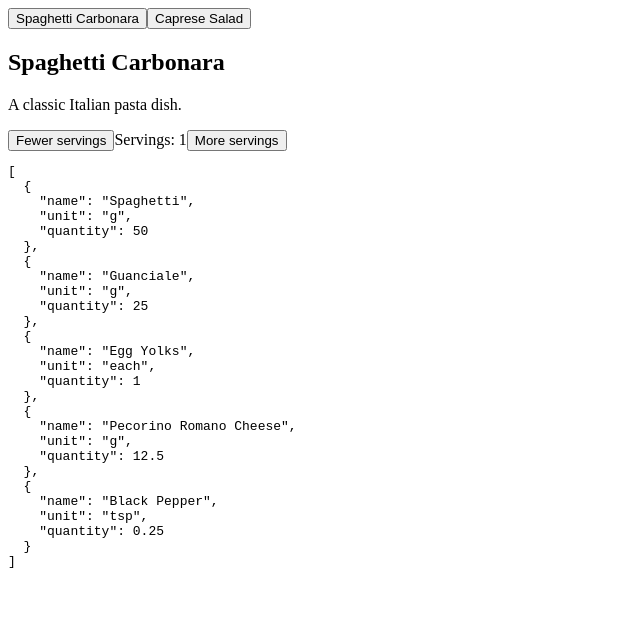
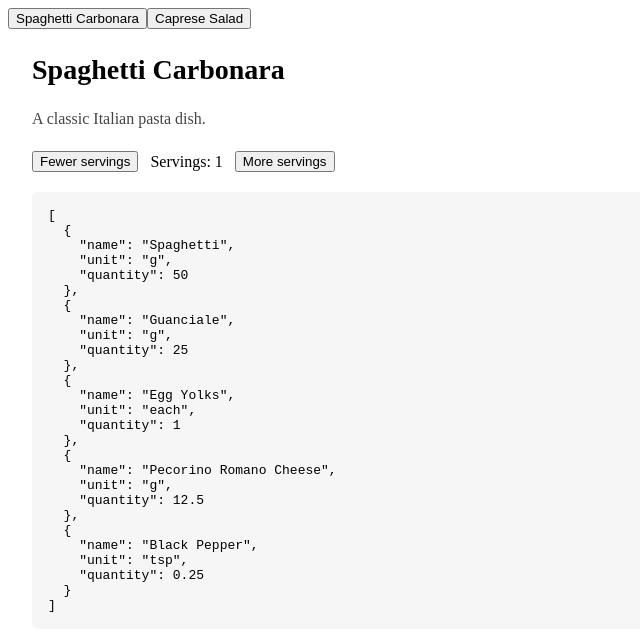
Before and after one commit to alyssamichelle/recipe-box-the-sequel, an Angular app: page / in a window 1280 px wide. Shown: the top 640 px of the page, without its empty margins (0-640 px from the left). Built offline with nearby package versions, Linux system fonts and the light colour scheme.

Commit message:
add some styles, yuh

```diff
--- a/src/app/recipe-detail/recipe-detail.css
+++ b/src/app/recipe-detail/recipe-detail.css
@@ -0,0 +1,41 @@
+:host {
+  display: block;
+}
+
+.recipe-detail {
+  display: flex;
+  flex-direction: column;
+  gap: 1.25rem;
+  padding: 1.5rem;
+  max-width: 40rem;
+}
+
+.recipe-detail__name {
+  margin: 0;
+  font-size: 1.75rem;
+  font-weight: 700;
+  line-height: 1.2;
+}
+
+.recipe-detail__description {
+  margin: 0;
+  font-size: 1rem;
+  font-weight: 400;
+  line-height: 1.55;
+  color: #444;
+}
+
+.recipe-detail__controls {
+  display: flex;
+  flex-wrap: wrap;
+  align-items: center;
+  gap: 0.75rem;
+}
+
+.recipe-detail__ingredients {
+  margin: 0;
+  padding: 1rem;
+  overflow: auto;
+  border-radius: 0.375rem;
+  background: #f6f6f6;
+}
--- a/src/app/recipe-detail/recipe-detail.html
+++ b/src/app/recipe-detail/recipe-detail.html
@@ -1,13 +1,13 @@
-<section>
-  <h2>{{ recipe().name }}</h2>
-  <p>{{ recipe().description }}</p>
+<section class="recipe-detail">
+  <h2 class="recipe-detail__name">{{ recipe().name }}</h2>
+  <p class="recipe-detail__description">{{ recipe().description }}</p>
   <!-- <img [src]="recipe().imgUrl" [attr.alt]="'Photo of ' + recipe().name" width="300" height="200" /> -->
 
-  <div>
+  <div class="recipe-detail__controls">
     <button type="button" (click)="decrementServings()">Fewer servings</button>
     <span>Servings: {{ servings() }}</span>
     <button type="button" (click)="incrementServings()">More servings</button>
   </div>
 
-  <pre>{{ adjustedIngredients() | json }}</pre>
+  <pre class="recipe-detail__ingredients">{{ adjustedIngredients() | json }}</pre>
 </section>
```
